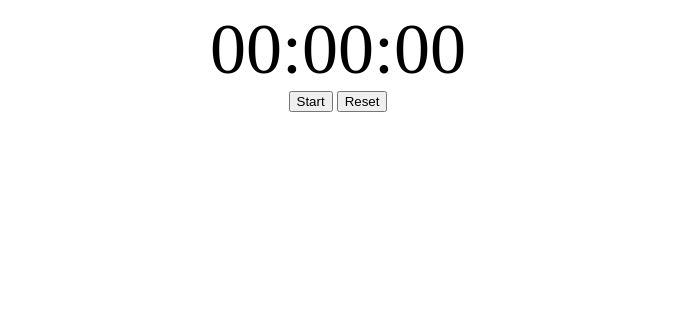
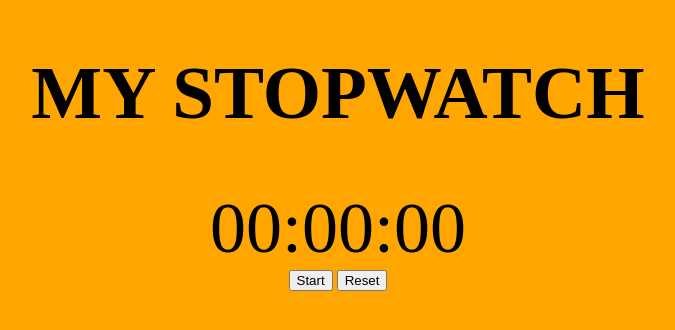
Before and after one commit to steve-kim-96/Personal-projects, a plain HTML site: page stopwatch/index.html in a window 1280 px wide. Shown: the whole page, without its empty margins (302-977 px from the left). Drawn offline with Linux system fonts and the light colour scheme.

Commit message:
update background color

```diff
--- a/stopwatch/index.html
+++ b/stopwatch/index.html
@@ -12,6 +12,7 @@
 
 <body>
     <div class="container">
+        <h1>MY STOPWATCH</h1>
         <div id="display">
             00:00:00
         </div>
--- a/stopwatch/main.css
+++ b/stopwatch/main.css
@@ -1,3 +1,12 @@
+body {
+    background-color: #ffa600;
+    text-align: center;
+}
+
+h1 {
+    font-size: 75px;
+}
+
 .container {
     height: 300px;
     width: 100%;
```
